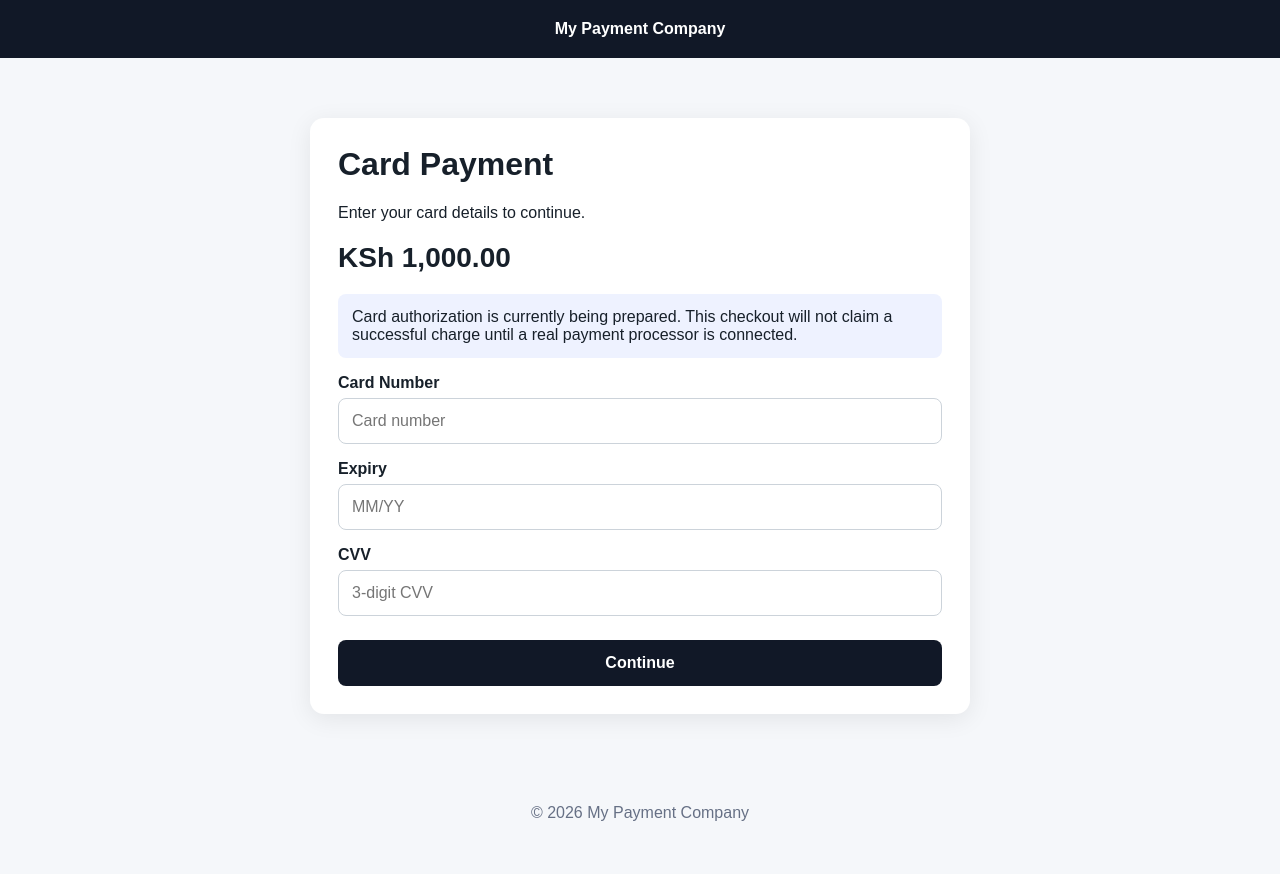
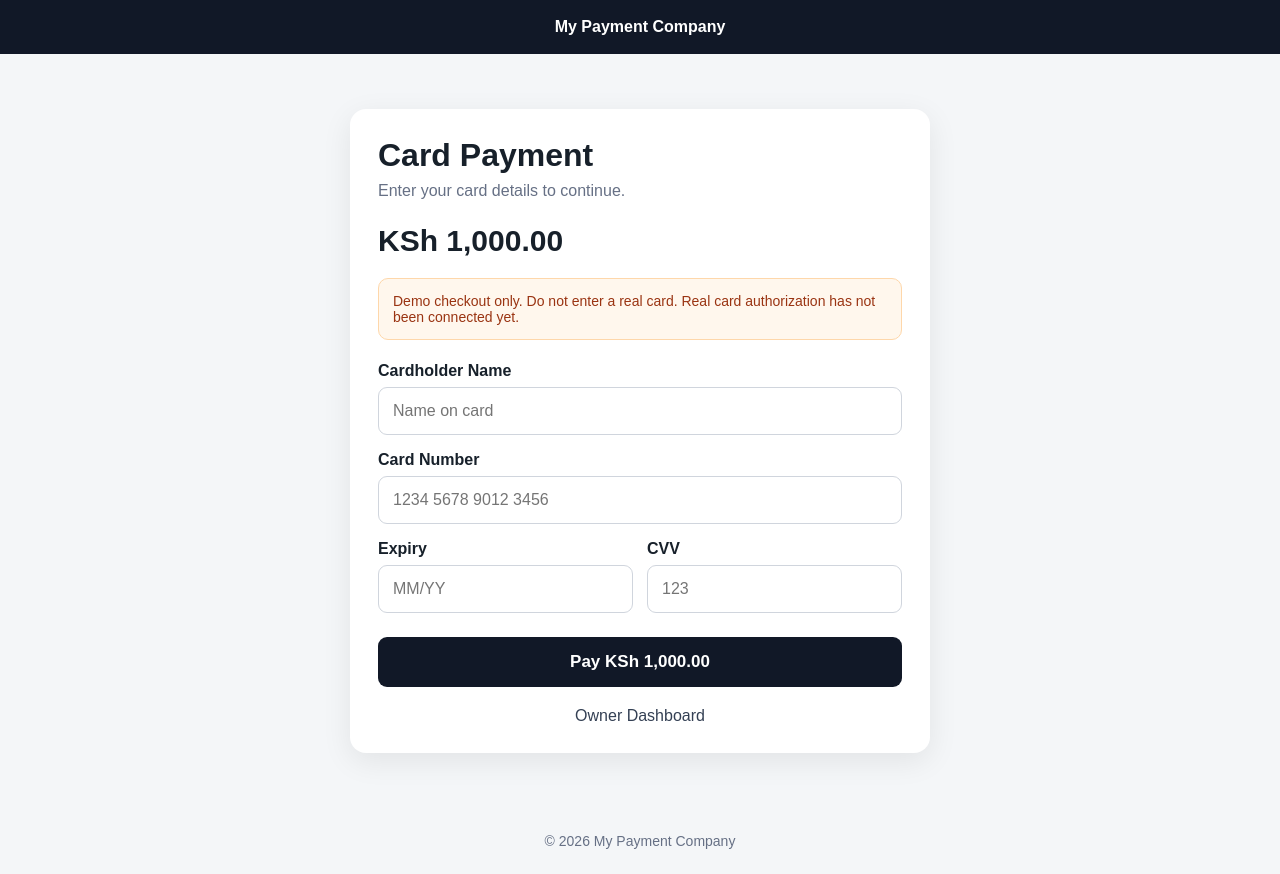
Before and after one commit to cyrustickets/my-payment-company, a website: page public/index.html in a window 1280 px wide. Before the commit the page ends 852 px from the top, so only its background shows below. Drawn offline with Linux system fonts and the light colour scheme.

Commit message:
Add complete demo card checkout form

```diff
--- a/public/index.html
+++ b/public/index.html
@@ -3,24 +3,146 @@
 <head>
   <meta charset="UTF-8">
   <meta name="viewport" content="width=device-width, initial-scale=1.0">
-<title>My Payment Company</title>
+  <title>My Payment Company — Card Checkout</title>
+
   <style>
-*{box-sizing:border-box}
-body{margin:0;font-family:Arial,sans-serif;background:#f5f7fa;color:#17202a}
-header{background:#111827;color:white;padding:20px;text-align:center}
-.container{max-width:700px;margin:40px auto;padding:20px}
-.card{background:white;border-radius:14px;padding:28px;box-shadow:0 5px 25px rgba(0,0,0,.08)}
-h1{margin-top:0}
-.amount{font-size:28px;font-weight:bold;margin:20px 0}
-label{display:block;margin-top:16px;margin-bottom:6px;font-weight:bold}
-input{width:100%;padding:13px;border:1px solid #ccd3da;border-radius:8px;font-size:16px}
-button{width:100%;margin-top:24px;padding:14px;border:0;border-radius:8px;background:#111827;color:white;font-size:16px;font-weight:bold;cursor:pointer}
-button:disabled{opacity:.6}
-#result{margin-top:20px;padding:14px;border-radius:8px;display:none;white-space:pre-wrap}
-.info{background:#eef2ff;padding:14px;border-radius:8px;margin:15px 0}
-footer{text-align:center;padding:30px;color:#667085}
+    * {
+      box-sizing: border-box;
+    }
+
+    body {
+      margin: 0;
+      font-family: Arial, sans-serif;
+      background: #f4f6f8;
+      color: #17202a;
+    }
+
+    header {
+      background: #111827;
+      color: #fff;
+      padding: 18px 20px;
+      text-align: center;
+    }
+
+    .container {
+      max-width: 620px;
+      margin: 35px auto;
+      padding: 20px;
+    }
+
+    .payment-box {
+      background: #fff;
+      border-radius: 16px;
+      padding: 28px;
+      box-shadow: 0 8px 30px rgba(0,0,0,.08);
+    }
+
+    h1 {
+      margin-top: 0;
+      margin-bottom: 8px;
+    }
+
+    .subtitle {
+      color: #667085;
+      margin-bottom: 24px;
+    }
+
+    .amount {
+      font-size: 30px;
+      font-weight: 700;
+      margin: 20px 0;
+    }
+
+    .demo-notice {
+      background: #fff7ed;
+      border: 1px solid #fed7aa;
+      border-radius: 10px;
+      padding: 14px;
+      margin-bottom: 22px;
+      color: #9a3412;
+      font-size: 14px;
+    }
+
+    label {
+      display: block;
+      font-weight: 600;
+      margin: 16px 0 7px;
+    }
+
+    input {
+      width: 100%;
+      padding: 14px;
+      border: 1px solid #d0d5dd;
+      border-radius: 9px;
+      font-size: 16px;
+      outline: none;
+    }
+
+    input:focus {
+      border-color: #667085;
+    }
+
+    .row {
+      display: grid;
+      grid-template-columns: 1fr 1fr;
+      gap: 14px;
+    }
+
+    .pay-button {
+      width: 100%;
+      margin-top: 24px;
+      padding: 15px;
+      border: 0;
+      border-radius: 9px;
+      background: #111827;
+      color: #fff;
+      font-size: 17px;
+      font-weight: 700;
+      cursor: pointer;
+    }
+
+    .pay-button:disabled {
+      opacity: .6;
+      cursor: not-allowed;
+    }
+
+    .result {
+      display: none;
+      margin-top: 20px;
+      padding: 15px;
+      border-radius: 9px;
+      background: #f2f4f7;
+      white-space: pre-wrap;
+    }
+
+    .admin-link {
+      display: block;
+      text-align: center;
+      margin-top: 20px;
+      color: #344054;
+      text-decoration: none;
+    }
+
+    footer {
+      text-align: center;
+      padding: 25px;
+      color: #667085;
+      font-size: 14px;
+    }
+
+    @media (max-width: 520px) {
+      .row {
+        grid-template-columns: 1fr;
+      }
+
+      .container {
+        margin: 15px auto;
+        padding: 12px;
+      }
+    }
   </style>
 </head>
+
 <body>
 
 <header>
@@ -28,107 +150,276 @@ footer{text-align:center;padding:30px;color:#667085}
 </header>
 
 <div class="container">
-<div class="card">
+
+  <div class="payment-box">
 
     <h1>Card Payment</h1>
-<p>Enter your card details to continue.</p>
 
-<div class="amount">KSh 1,000.00</div>
+    <div class="subtitle">
+      Enter your card details to continue.
+    </div>
 
-<div class="info">
-Card authorization is currently being prepared.
-This checkout will not claim a successful charge until
-a real payment processor is connected.
+    <div class="amount">
+      KSh 1,000.00
+    </div>
+
+    <div class="demo-notice">
+      Demo checkout only. Do not enter a real card.
+      Real card authorization has not been connected yet.
     </div>
 
     <form id="paymentForm">
 
-<label for="cardNumber">Card Number</label>
-<input id="cardNumber" type="text" inputmode="numeric"
-autocomplete="cc-number" placeholder="Card number" required>
+      <label for="cardholderName">
+        Cardholder Name
+      </label>
 
-<label for="expiry">Expiry</label>
-<input id="expiry" type="text" inputmode="numeric"
-autocomplete="cc-exp" placeholder="MM/YY" maxlength="5" required>
+      <input
+        id="cardholderName"
+        type="text"
+        autocomplete="off"
+        placeholder="Name on card"
+        required
+      >
 
-<label for="cvv">CVV</label>
-<input id="cvv" type="password" inputmode="numeric"
-autocomplete="cc-csc" placeholder="3-digit CVV" maxlength="3" required>
+      <label for="cardNumber">
+        Card Number
+      </label>
 
-<button id="payButton" type="submit">Continue</button>
+      <input
+        id="cardNumber"
+        type="text"
+        inputmode="numeric"
+        autocomplete="off"
+        placeholder="1234 5678 9012 3456"
+        maxlength="19"
+        required
+      >
+
+      <div class="row">
+
+        <div>
+          <label for="expiry">
+            Expiry
+          </label>
+
+          <input
+            id="expiry"
+            type="text"
+            inputmode="numeric"
+            autocomplete="off"
+            placeholder="MM/YY"
+            maxlength="5"
+            required
+          >
+        </div>
+
+        <div>
+          <label for="cvv">
+            CVV
+          </label>
+
+          <input
+            id="cvv"
+            type="password"
+            inputmode="numeric"
+            autocomplete="off"
+            placeholder="123"
+            maxlength="3"
+            required
+          >
+        </div>
+
+      </div>
+
+      <button
+        class="pay-button"
+        id="payButton"
+        type="submit"
+      >
+        Pay KSh 1,000.00
+      </button>
 
     </form>
 
-<div id="result"></div>
+    <div
+      class="result"
+      id="result"
+    ></div>
+
+    <a
+      class="admin-link"
+      href="/admin.html"
+    >
+      Owner Dashboard
+    </a>
 
   </div>
+
 </div>
 
-<footer>© 2026 My Payment Company</footer>
+<footer>
+  © 2026 My Payment Company
+</footer>
 
 <script>
-const form=document.getElementById("paymentForm");
-const button=document.getElementById("payButton");
-const result=document.getElementById("result");
+const form =
+  document.getElementById("paymentForm");
 
-form.addEventListener("submit",async function(event){
+const button =
+  document.getElementById("payButton");
+
+const result =
+  document.getElementById("result");
+
+const cardNumberInput =
+  document.getElementById("cardNumber");
+
+const expiryInput =
+  document.getElementById("expiry");
+
+/* Card-number spacing for display only. */
+cardNumberInput.addEventListener(
+  "input",
+  () => {
+    const digits =
+      cardNumberInput.value
+        .replace(/\D/g, "")
+        .slice(0, 16);
+
+    cardNumberInput.value =
+      digits.replace(
+        /(.{4})/g,
+        "$1 "
+      ).trim();
+  }
+);
+
+/* MM/YY formatting. */
+expiryInput.addEventListener(
+  "input",
+  () => {
+    const digits =
+      expiryInput.value
+        .replace(/\D/g, "")
+        .slice(0, 4);
+
+    expiryInput.value =
+      digits.length > 2
+        ? digits.slice(0, 2) + "/" + digits.slice(2)
+        : digits;
+  }
+);
+
+form.addEventListener(
+  "submit",
+  async (event) => {
+
     event.preventDefault();
 
-  const cardNumber=document.getElementById("cardNumber").value.replace(/\s/g,"");
-  const expiry=document.getElementById("expiry").value.trim();
-  const cvv=document.getElementById("cvv").value.trim();
+    const cardholderName =
+      document.getElementById(
+        "cardholderName"
+      ).value.trim();
 
-  if(!cardNumber){
-    showResult("Enter your card number.");
+    const cardNumber =
+      cardNumberInput.value
+        .replace(/\s/g, "");
+
+    const expiry =
+      expiryInput.value.trim();
+
+    const cvv =
+      document.getElementById(
+        "cvv"
+      ).value.trim();
+
+    if (!cardholderName) {
+      showResult(
+        "Enter the cardholder name."
+      );
       return;
     }
 
-  if(!/^\d{2}\/\d{2}$/.test(expiry)){
-    showResult("Enter expiry as MM/YY.");
+    if (!/^\d{13,19}$/.test(cardNumber)) {
+      showResult(
+        "Enter a valid card number."
+      );
       return;
     }
 
-  if(!/^\d{3}$/.test(cvv)){
-    showResult("Enter a 3-digit CVV.");
+    if (!/^\d{2}\/\d{2}$/.test(expiry)) {
+      showResult(
+        "Enter expiry as MM/YY."
+      );
       return;
     }
 
-  button.disabled=true;
-  button.textContent="Processing...";
-  result.style.display="none";
+    if (!/^\d{3}$/.test(cvv)) {
+      showResult(
+        "Enter a 3-digit CVV."
+      );
+      return;
+    }
 
-  try{
-    const response=await fetch("/checkout/card",{
-      method:"POST",
-      headers:{"Content-Type":"application/json"},
-      body:JSON.stringify({
-        amount:1000,
+    button.disabled = true;
+    button.textContent = "Processing...";
+    result.style.display = "none";
+
+    try {
+
+      const response =
+        await fetch(
+          "/checkout/card",
+          {
+            method: "POST",
+            headers: {
+              "Content-Type":
+                "application/json"
+            },
+            body: JSON.stringify({
+              amount: 1000,
               cardNumber,
               expiry,
               cvv
             })
-    });
+          }
+        );
 
-    const data=await response.json();
+      const data =
+        await response.json();
 
-    if(!response.ok){
-      showResult(data.error || "Checkout unavailable.");
+      if (!response.ok) {
+        showResult(
+          data.error ||
+          "Checkout unavailable."
+        );
         return;
       }
 
-    showResult("Payment status: "+(data.status || "PENDING"));
+      showResult(
+        "Payment status: " +
+        (data.status || "PENDING")
+      );
 
-  }catch(error){
-    showResult("Unable to contact the payment server.");
-  }finally{
-    button.disabled=false;
-    button.textContent="Continue";
+    } catch (error) {
+
+      showResult(
+        "Unable to contact the payment server."
+      );
+
+    } finally {
+
+      button.disabled = false;
+      button.textContent =
+        "Pay KSh 1,000.00";
     }
-});
+  }
+);
 
-function showResult(message){
-  result.textContent=message;
-  result.style.display="block";
+function showResult(message) {
+  result.textContent = message;
+  result.style.display = "block";
 }
 </script>
 
```
Lines whose indentation alone changed are shown as unchanged.
